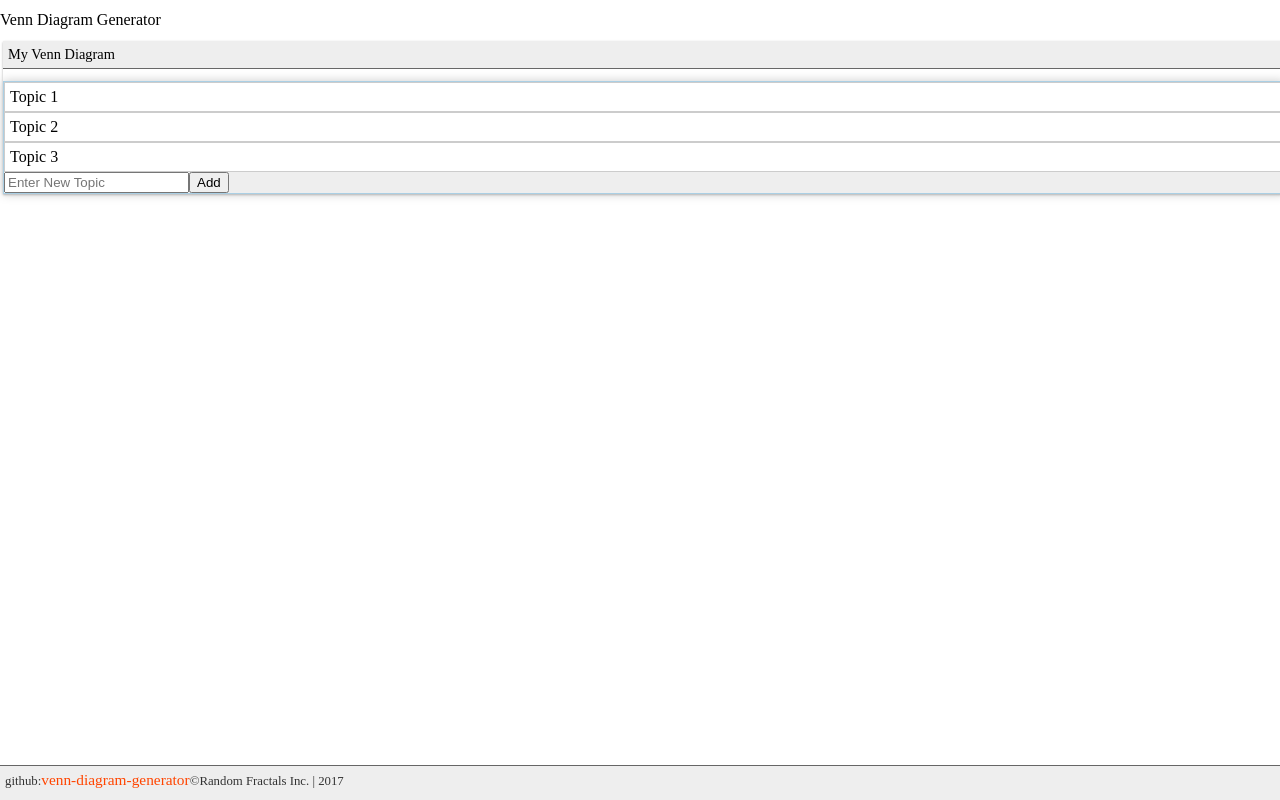
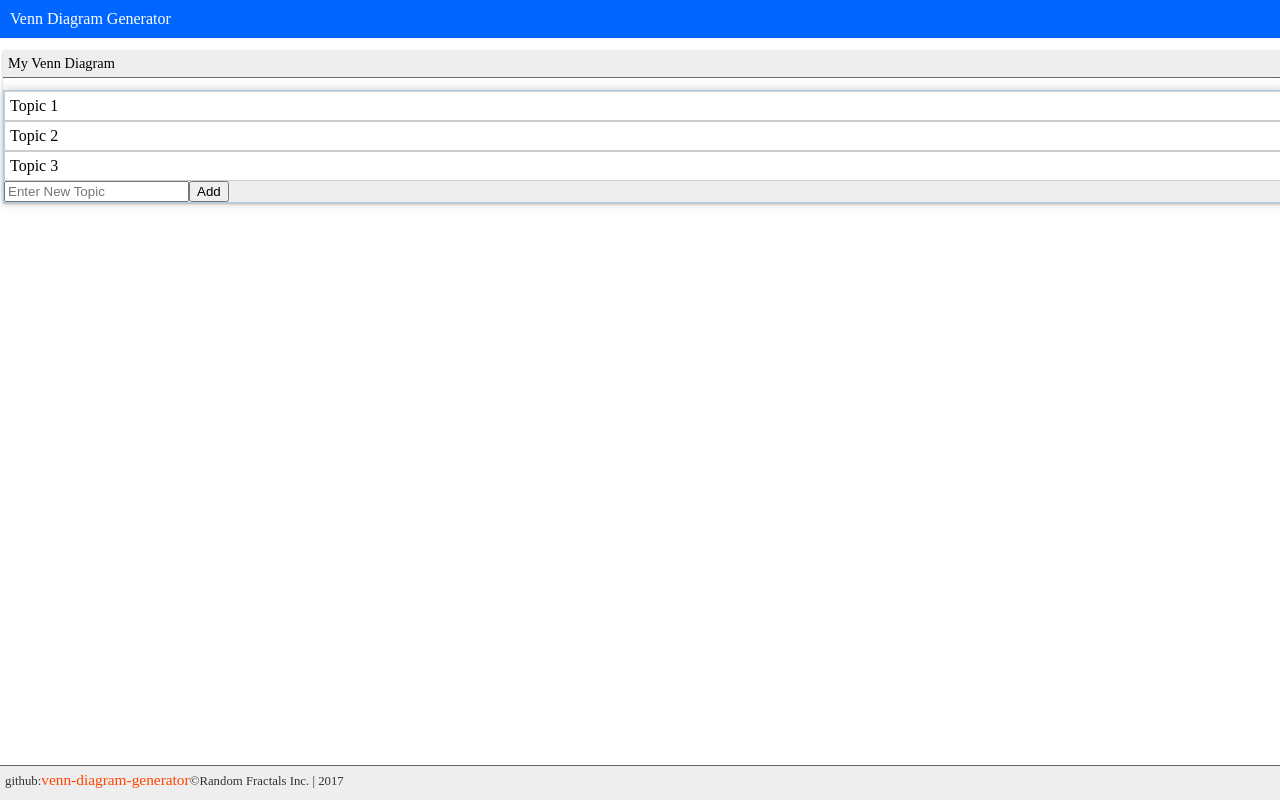
Before and after one commit to RandomFractals/venn-diagram-generator, an Angular app: page / in a window 1280 px wide. Built offline with nearby package versions, Linux system fonts and the light colour scheme.

Commit message:
added custom material UI looking app title bar styles to styles.css

```diff
--- a/src/app/app.component.html
+++ b/src/app/app.component.html
@@ -1,5 +1,5 @@
 <div class="container">
-	<div id="toolbar">
+	<div id="app-title-bar">
     <h1>{{title}}</h1>
 	</div>
 	<!-- app content -->
--- a/src/index.html
+++ b/src/index.html
@@ -8,6 +8,6 @@
   <link rel="icon" type="image/x-icon" href="favicon.ico">
 </head>
 <body>
-  <venn-diagram-app id="app">Loading Venn Diagram Generator App...</venn-diagram-app>
+  <venn-diagram-app id="app">Loading Venn Diagram Generator...</venn-diagram-app>
 </body>
 </html>
--- a/src/styles.css
+++ b/src/styles.css
@@ -14,13 +14,21 @@ html, body, #app {
 }
 
 /* app title bar styles */
-h1 {
-  color: black;
-  font-size: 1em;
-  font-weight: normal;
+#app-title-bar {
+	background: #06f;
+  min-height: 32px;
+  border-bottom: 1px solid rgba(#000, .12);
 }
 
-/* view container styles */
+h1, .app-title {
+	color: white;
+	font-size: 1em;
+  font-weight: normal;
+  margin: 0px;
+  padding: 10px;
+}
+
+/* app view container styles */
 .container {
  padding: 0px;
  margin: 0px;
```
